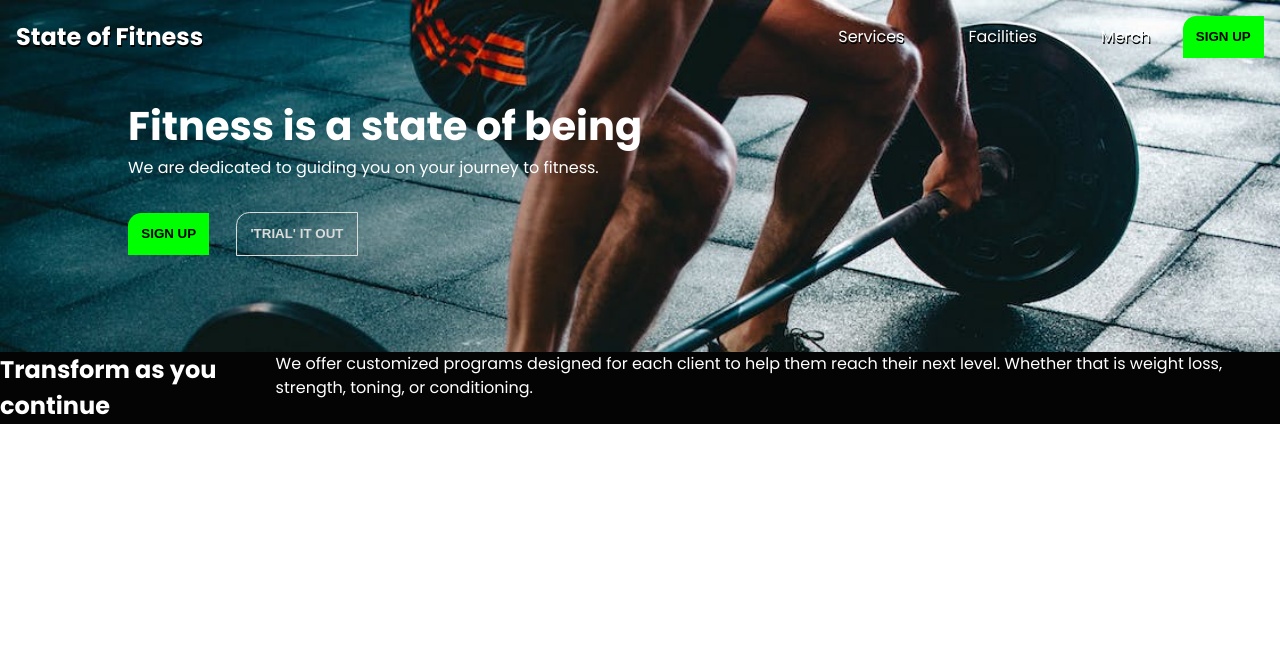
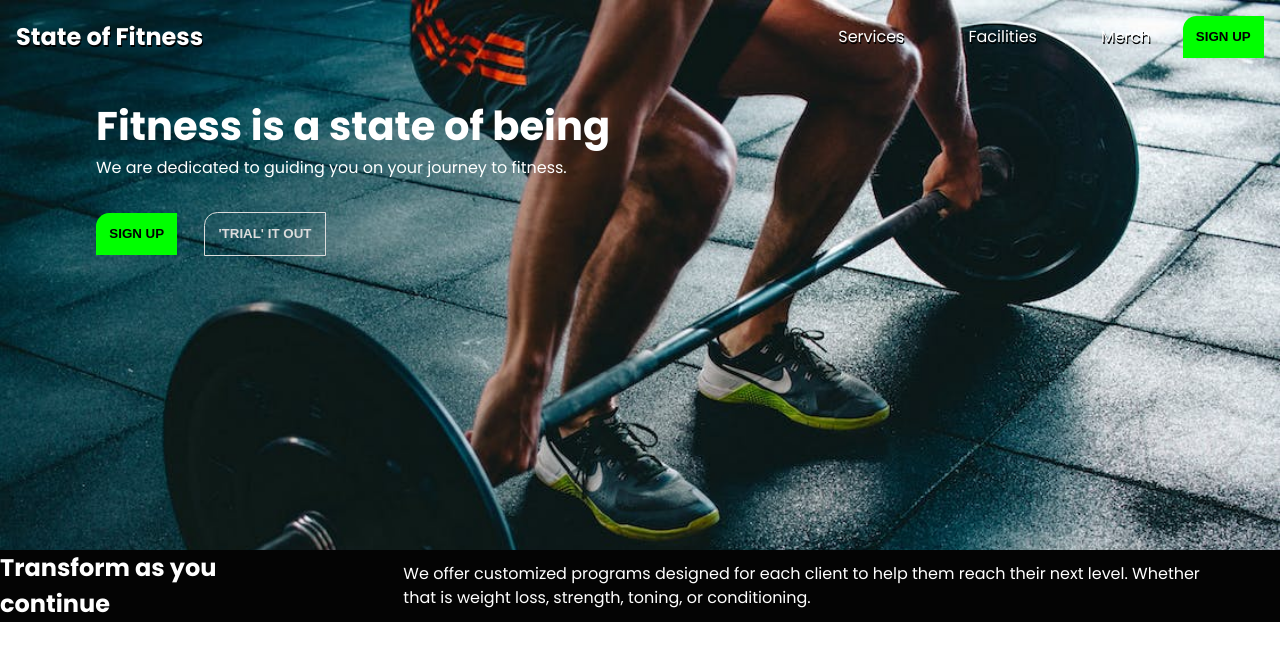
Before and after one commit to imRanDan/state-of-fitness, a React (Vite) app: page / in a window 1280 px wide. Shown: the top 660 px of the page. Built offline with nearby package versions, Linux system fonts and the light colour scheme.

Commit message:
working on styling

```diff
--- a/src/App.css
+++ b/src/App.css
@@ -58,14 +58,14 @@ main {
   background-image: url("./assets/sof-hero-bg.jpeg");
   background-repeat: no-repeat;
   background-size: 100%;
-
   display: flex;
   justify-content: left;
 }
 
 .hero {
-  width: 80%;
-  margin: 6rem auto;
+  height: 0;
+  padding-bottom: 28%;
+  margin: 6rem;
   color: white;
 }
 
@@ -77,6 +77,7 @@ main {
   font-size: 1rem;
   margin-bottom: 2em;
 }
+
 
 .signup-button {
   padding: 1em;
@@ -109,17 +110,19 @@ main {
   color: white;
 }
 
-@media screen and (max-width: 35em) {
-  .hero{
-    width: 90%;
-  }
-}
-
 /* Services */
 
 .services-banner {
   display: flex;
   background-color: rgb(4, 4, 4);
   color: white;
-  justify-content: space-evenly;
+  align-items: center;
 }
+
+.services-banner h2, p {
+  padding-right: 3rem;
+}
+
+.services-banner p {
+  margin-left: 8rem;
+}
--- a/src/components/Services.jsx
+++ b/src/components/Services.jsx
@@ -7,6 +7,12 @@ const Services = () => {
       <h2>Transform as you continue</h2>
       <p>We offer customized programs designed for each client to help them reach their next level. Whether that is weight loss, strength, toning, or conditioning.</p>
     </section>
+
+    <section className='services-grid'>
+      <div>
+
+      </div>
+    </section>
     </>
   )
 }
```
